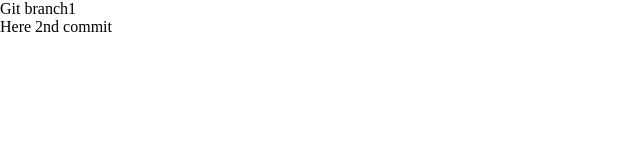
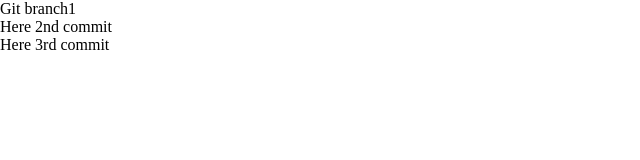
Before and after one commit to arcsoft-hemendra/cherry-code-testing, a React app: page / in a window 1280 px wide. Shown: the top 160 px of the page, without its empty margins (0-640 px from the left). Built offline with nearby package versions, Linux system fonts and the light colour scheme.

Commit message:
merge code 3rd time

```diff
--- a/src/Page1.jsx
+++ b/src/Page1.jsx
@@ -2,6 +2,7 @@ const Page1 = () =>{
   return(
     <div>Git branch1
       <p>Here 2nd commit</p>
+      <p>Here 3rd commit</p>
     </div>
   )
 }
```
